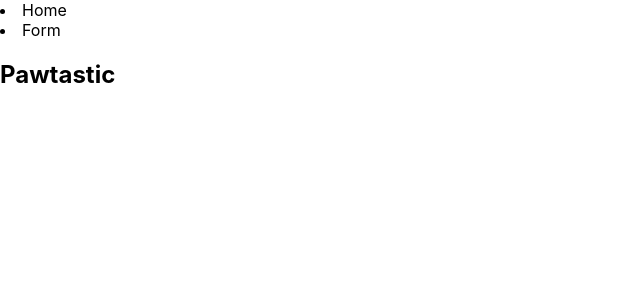
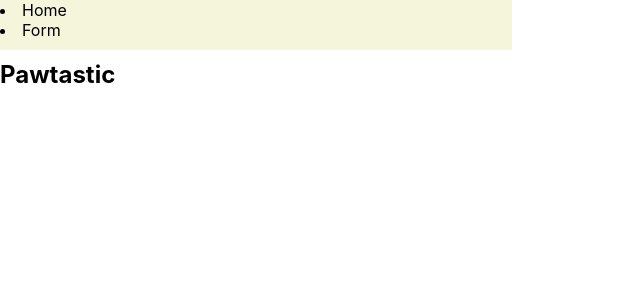
Before and after one commit to jorgevz/pawtastic_form, a React (Create React App) app: page / in a window 1280 px wide. Shown: the top 300 px of the page, without its empty margins (0-640 px from the left). Built offline with nearby package versions, Linux system fonts and the light colour scheme.

Commit message:
height and width adding

```diff
--- a/src/App.css
+++ b/src/App.css
@@ -1,7 +1,9 @@
 .title{
 display: flex-box;
 flex-direction: row;
-width: 100%;
+width: 40%;
 height: 50px;
 justify-content: center;
+background-color: beige;
+
 }
```
